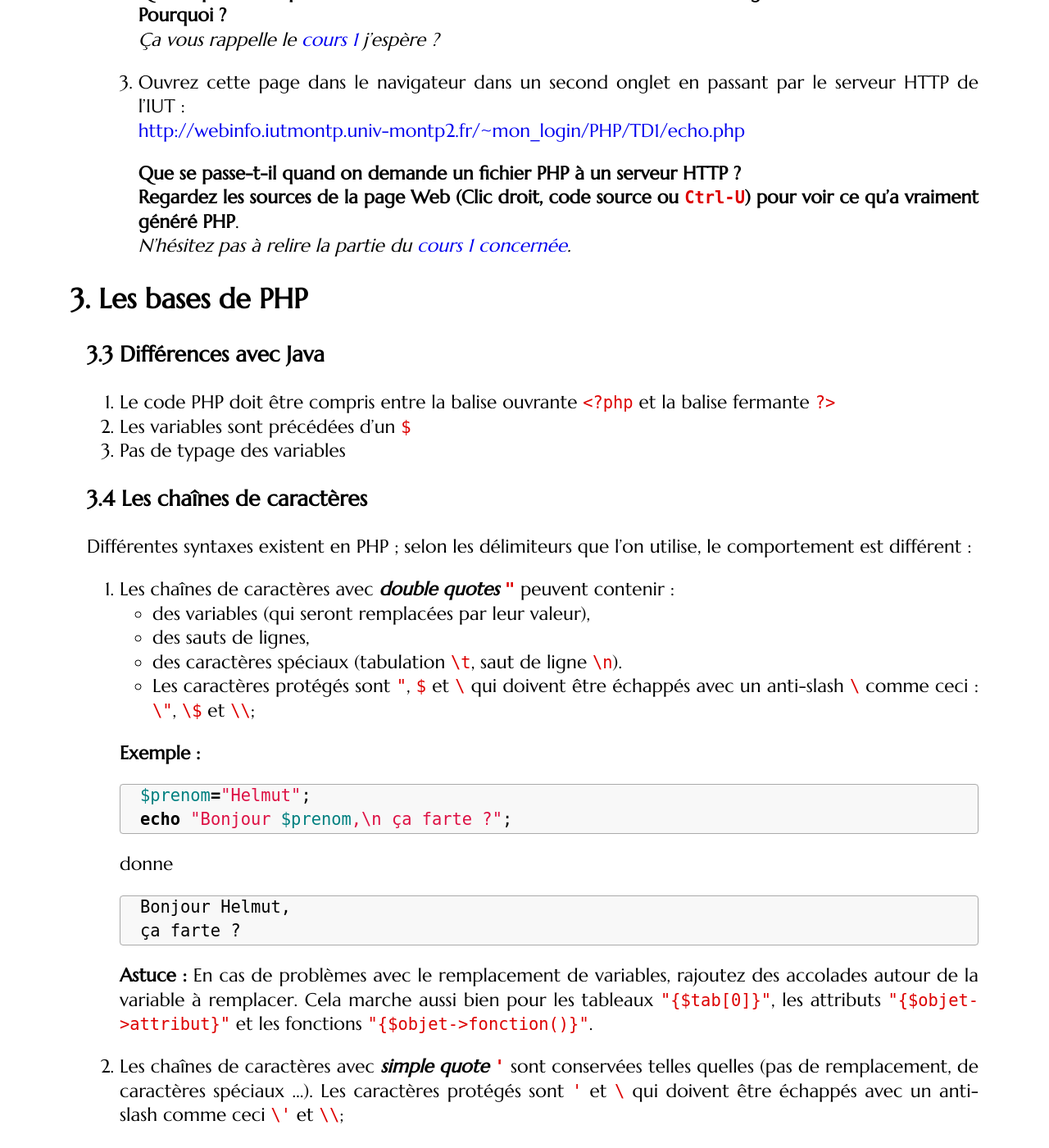
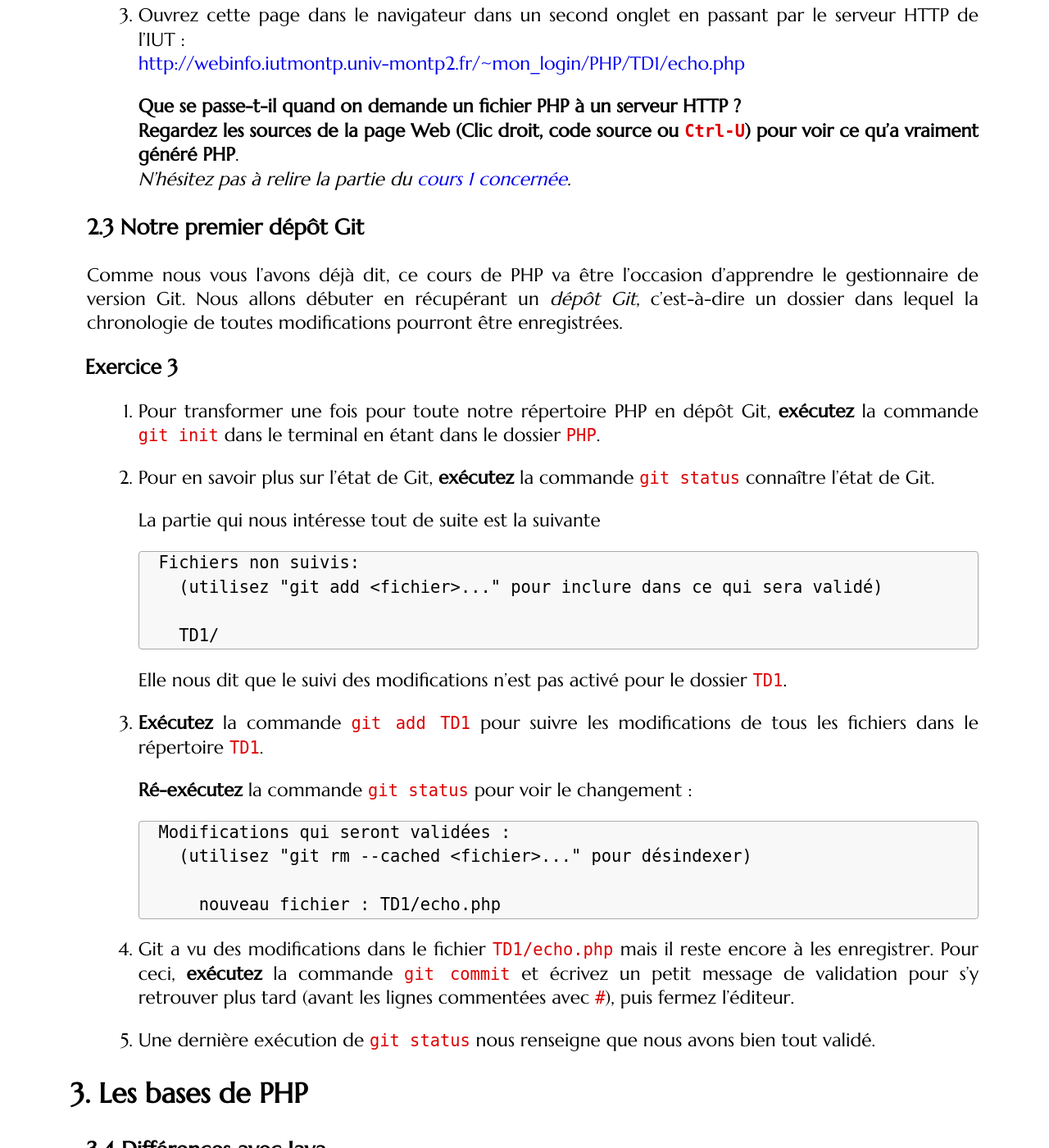
Before and after one commit to romainlebreton/R3.01-DeveloppementWeb, a Jekyll site: the page built from tutorials/tutorial1.md, in a window 1280 px wide and 1400 px high, scrolled down 3753 px. Shown: the whole window at 82% size. Built offline with Jekyll 4.4.1, drawn with Linux system fonts in a browser that asks for light colours; some web fonts are replaced; some of the changed text lies outside the part shown.

Commit message:
Ajout de Git dans le TD1-fr

````diff
--- a/tutorials/tutorial1.md
+++ b/tutorials/tutorial1.md
@@ -83,15 +83,15 @@ le répertoire **public_html** de votre espace personnel.
 
 2. **[Vous souvenez-vous]({{site.baseurl}}/classes/class1.html#test-de-la-page-sur-un-serveur-http)
    comment fait-on pour qu'une page Web soit servie par le serveur HTTP de l'IUT
-   (sur
-   [webinfo.iutmontp.univ-montp2.fr](http://webinfo.iutmontp.univ-montp2.fr))
+   (à l'URL
+   [http://webinfo.iutmontp.univ-montp2.fr/~mon_login_IUT/page1.html](http://webinfo.iutmontp.univ-montp2.fr/~mon_login_IUT/page1.html))
    ?**
 
-   * Les pages Web doivent être enregistrées dans le dossier **public_html** de
+   **Réponse :**
+   <span style="color:#FCFCFC">
+   Les pages Web doivent être enregistrées dans le dossier **public_html** de
    votre répertoire personnel.
-
-   * Le serveur HTTP de l'IUT servira vos pages Web à l'adresse suivante
-     [http://webinfo.iutmontp.univ-montp2.fr/~mon_login_IUT/page1.html](http://webinfo.iutmontp.univ-montp2.fr/~mon_login_IUT/page1.html)
+   </span>
 
    **Ouvrez donc** `page1.html` depuis le navigateur en tapant l'URL dans la
    barre d'adresse.
@@ -174,6 +174,54 @@ fichiers OU de façon équivalente avec une URL en `file://` comme :
      pour voir ce qu'a vraiment généré PHP**.
    *N'hésitez pas à relire la partie du
     [cours 1 concernée]({{site.baseurl}}/classes/class1.html#mcanisme-de-gnration-des-pages-dynamiques-22).*
+
+</div>
+
+### Notre premier dépôt Git
+
+Comme nous vous l'avons déjà dit, ce cours de PHP va être l'occasion d'apprendre
+le gestionnaire de version Git. Nous allons débuter en récupérant un *dépôt
+Git*, c'est-à-dire un dossier dans lequel la chronologie de toutes modifications
+pourront être enregistrées.
+
+<div class="exercise">
+
+1. Pour transformer une fois pour toute notre répertoire PHP en dépôt Git,
+   **exécutez** la commande `git init` dans le terminal en étant dans le dossier `PHP`.
+
+1. Pour en savoir plus sur l'état de Git, **exécutez** la commande `git status`
+   connaître l'état de Git.
+
+   La partie qui nous intéresse tout de suite est la suivante
+
+   ```
+   Fichiers non suivis:
+     (utilisez "git add <fichier>..." pour inclure dans ce qui sera validé)
+
+     TD1/
+   ```
+
+   Elle nous dit que le suivi des modifications n'est pas activé pour le dossier `TD1`.
+
+1. **Exécutez** la commande `git add TD1` pour suivre les modifications de tous
+   les fichiers dans le répertoire `TD1`.
+
+    **Ré-exécutez** la commande `git status` pour voir le changement :
+
+   ```
+   Modifications qui seront validées :
+     (utilisez "git rm --cached <fichier>..." pour désindexer)
+
+   	nouveau fichier : TD1/echo.php
+   ```
+
+1. Git a vu des modifications dans le fichier `TD1/echo.php` mais il reste
+   encore à les enregistrer. Pour ceci, **exécutez** la commande `git commit` et
+   écrivez un petit message de validation pour s'y retrouver plus tard (avant
+   les lignes commentées avec `#`), puis fermez l'éditeur.
+
+1. Une dernière exécution de `git status` nous renseigne que nous avons bien
+   tout validé.
 
 </div>
 
@@ -413,7 +461,15 @@ Les tableaux en PHP peuvent aussi s'indexer par des entiers ou des chaînes de c
      liste est vide.
      (On vous laisse chercher sur internet la fonction qui teste si un tableau est vide)
 
-<!-- empty -->
+5. Enregistrez votre travail dans Git :
+
+   1. Faites `git status` pour connaître l'état du dépôt Git.
+   1. Faites `git add TD1/echo.php` pour lui dire d'enregistrer les
+   modifications dans `echo.php`.
+   1. Faites `git commit` pour valider l'enregistrement des modifications et
+      écrivez un petit message de validation (comme e.g. *"TD1 Exo4 Affichage de
+      variables"*).
+   1. Finissez par `git status` pour voir que tout s'est bien passé.
 
 </div>
 
@@ -466,8 +522,7 @@ version 5. Plutôt que d'utiliser un tableau, créons une classe pour nos voitur
    * Pour accéder à un attribut ou une fonction d'un objet, on utilise le `->`
      au lieu du `.`
    * Le constructeur ne porte pas le nom de la classe, mais s'appelle
-     `__construct()`. Et on a le droit à au plus un constructeur, qu'on pourra
-     éventuellement appeler avec un sous-ensemble de paramètres.
+     `__construct()`, et il ne peut y avoir au maximum qu'un constructeur.
 
 3. Créez des *getter* et des *setter* pour `$couleur` et `$immatriculation` ;
 
@@ -483,6 +538,9 @@ version 5. Plutôt que d'utiliser un tableau, créons une classe pour nos voitur
    Web `webinfo` à partir de `Voiture.php` ne doit pas afficher d'erreur.
    **Demandez donc** votre page à `webinfo`
    [http://webinfo.iutmontp.univ-montp2.fr/~mon_login/PHP/TD1/Voiture.php](http://webinfo.iutmontp.univ-montp2.fr/~mon_login/PHP/TD1/Voiture.php)
+
+6. Enregistrez votre travail à l'aide de `git add` et `git commit`. Aidez-vous toujours
+   de `git status` pour savoir où vous en êtes.
 
 </div>
 
@@ -555,6 +613,10 @@ version 5. Plutôt que d'utiliser un tableau, créons une classe pour nos voitur
    **Comment sont transmises les informations ?**
    **Comment s'appelle la partie de l'URL contenant les informations ?**
 
+5. Prenez l'habitude d'enregistrer régulièrement votre travail sous Git. Vous
+   pouvez utiliser la commande `git log` pour voir l'ensemble de vos
+   enregistrements passés.
+
 </div>
 <div class="exercise">
 
@@ -584,6 +646,10 @@ version 5. Plutôt que d'utiliser un tableau, créons une classe pour nos voitur
    1. Essayez de
    [**retrouver l'information envoyée par le formulaire**]({{site.baseurl}}/classes/class1.html#coutons-le-rseau)
    avec les outils de développement (Onglet Réseau).
+
+4. Avez-vous pensé à enregistrer vos modifications sous Git ? Faites le
+   notamment en fin de TD pour retrouver plus facilement où vous en êtes la
+   prochaine fois.
 
 </div>
 
````
Also changed, not shown: index.md (+16 -15 lines).
